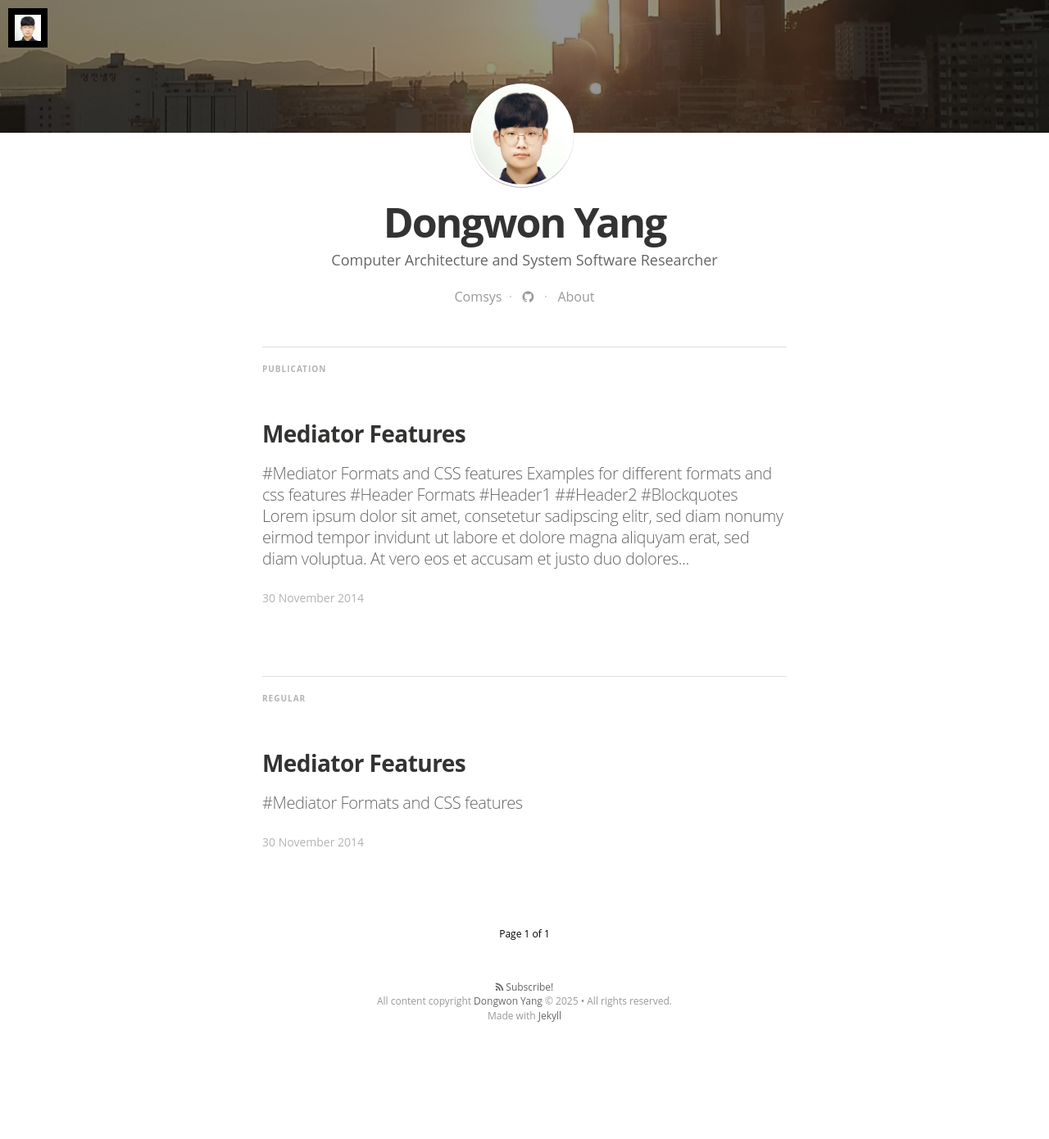
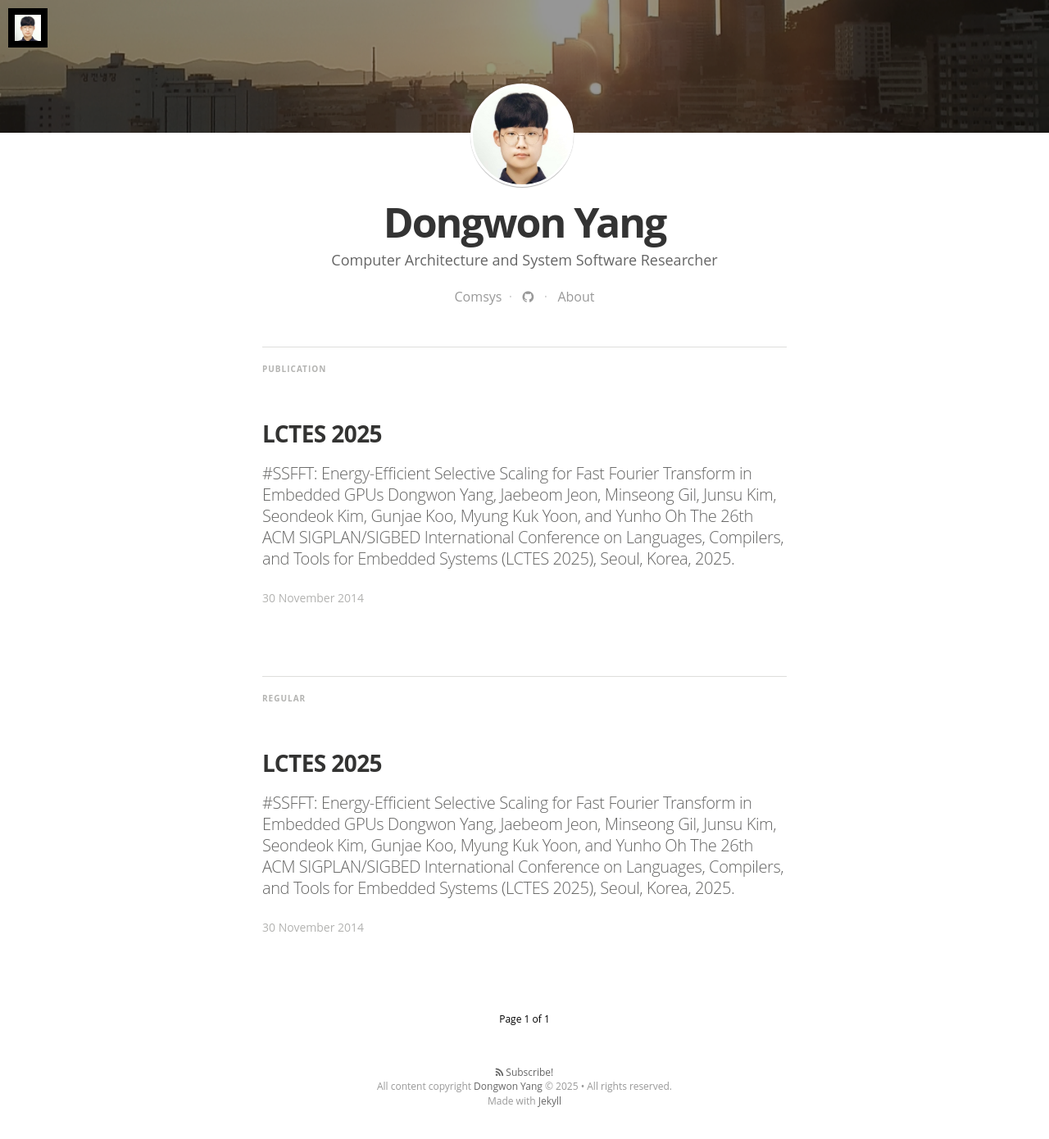
Before and after one commit to yang2919/yang2919.github.io, a Jekyll site: the page built from index.html, in a window 1280 px wide and 1400 px high, scrolled down 288 px. Shown: the top 1390 px of the window at 82% size. Built offline with Jekyll 4.4.1, drawn with Linux system fonts in a browser that asks for light colours; nearby versions of some CDN libraries; some web fonts are replaced; the list of posts is cut into pages by our own code; before the commit the page ends 1584 px from its top, so only the background shows below that.

Commit message:
update contents

```diff
--- a/_posts/2014-11-30-mediator_features.markdown
+++ b/_posts/2014-11-30-mediator_features.markdown
@@ -1,40 +1,13 @@
 ---
 layout: post
-title:  "Mediator Features"
+title:  "LCTES 2025"
 date:   2014-11-30 14:34:25
 categories: mediator feature
 tags: featured
 image: /assets/article_images/2014-11-30-mediator_features/night-track.JPG
 image2: /assets/article_images/2014-11-30-mediator_features/night-track-mobile.JPG
 ---
-#Mediator Formats and CSS features
 
-Examples for different formats and css features
-
-#Header Formats
-#Header1
-##Header2
-
-#Blockquotes
->Lorem ipsum dolor sit amet, consetetur sadipscing elitr, sed diam nonumy eirmod tempor invidunt ut labore et dolore magna aliquyam erat, sed diam voluptua. At vero eos et accusam et justo duo dolores et ea rebum. Stet clita kasd gubergren, no sea takimata sanctus
-
-#Lists
-##orderd lists
-1. one
-2. two
-3. three
-
-##unorderd lists
-- Apple
-- Banana
-- Plum
-
-#Links
-This is an [example link](http://example.com/ "With a Title").
-
-#Combinations
->Lorem ipsum dolor sit amet, consetetur sadipscing elitr, sed diam nonumy eirmod tempor invidunt ut labore et dolore magna aliquyam erat, sed diam voluptua. At vero eos et accusam et justo duo dolores et ea rebum. Stet clita kasd gubergren, no sea takimata sanctus
->
-> - Apple
-> - Banana
-> - Plum
+#SSFFT: Energy-Efficient Selective Scaling for Fast Fourier Transform in Embedded GPUs
+Dongwon Yang, Jaebeom Jeon, Minseong Gil, Junsu Kim, Seondeok Kim, Gunjae Koo, Myung Kuk Yoon, and Yunho Oh
+The 26th ACM SIGPLAN/SIGBED International Conference on Languages, Compilers, and Tools for Embedded Systems (LCTES 2025), Seoul, Korea, 2025.
```
